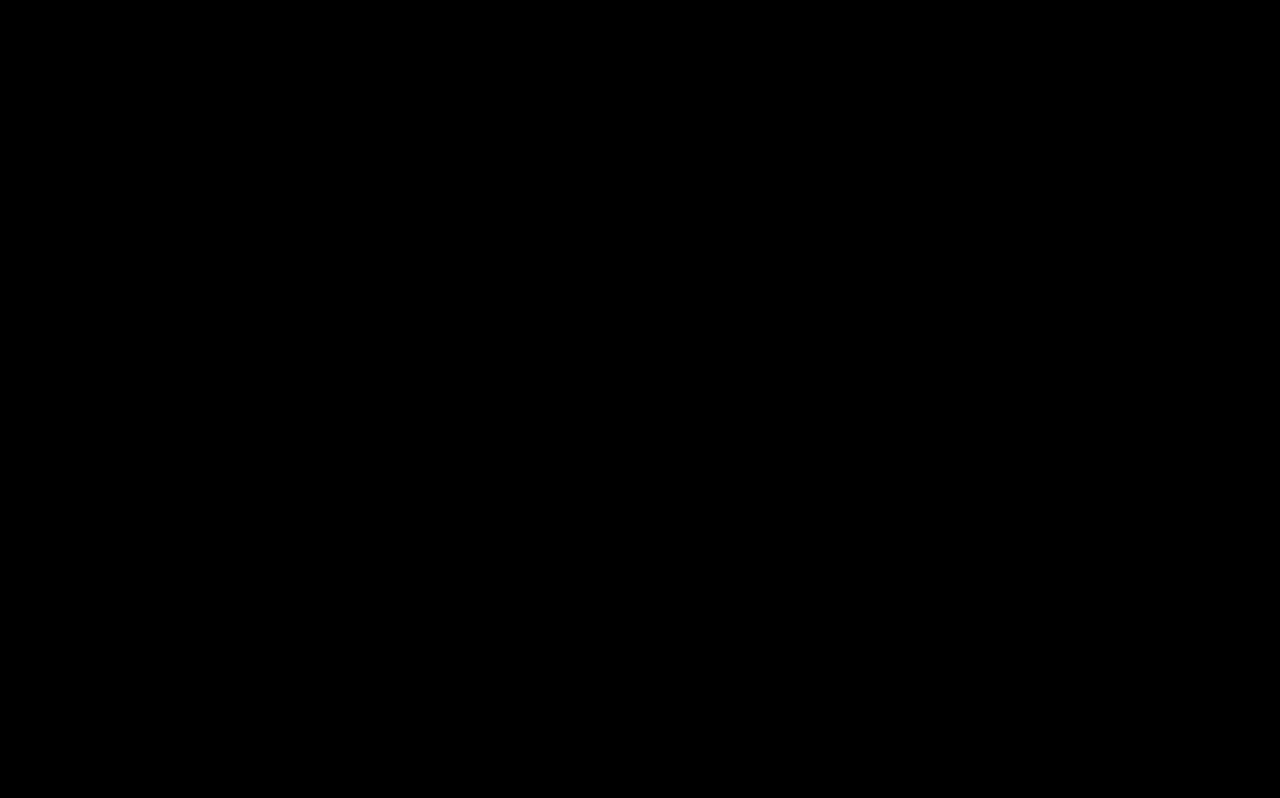
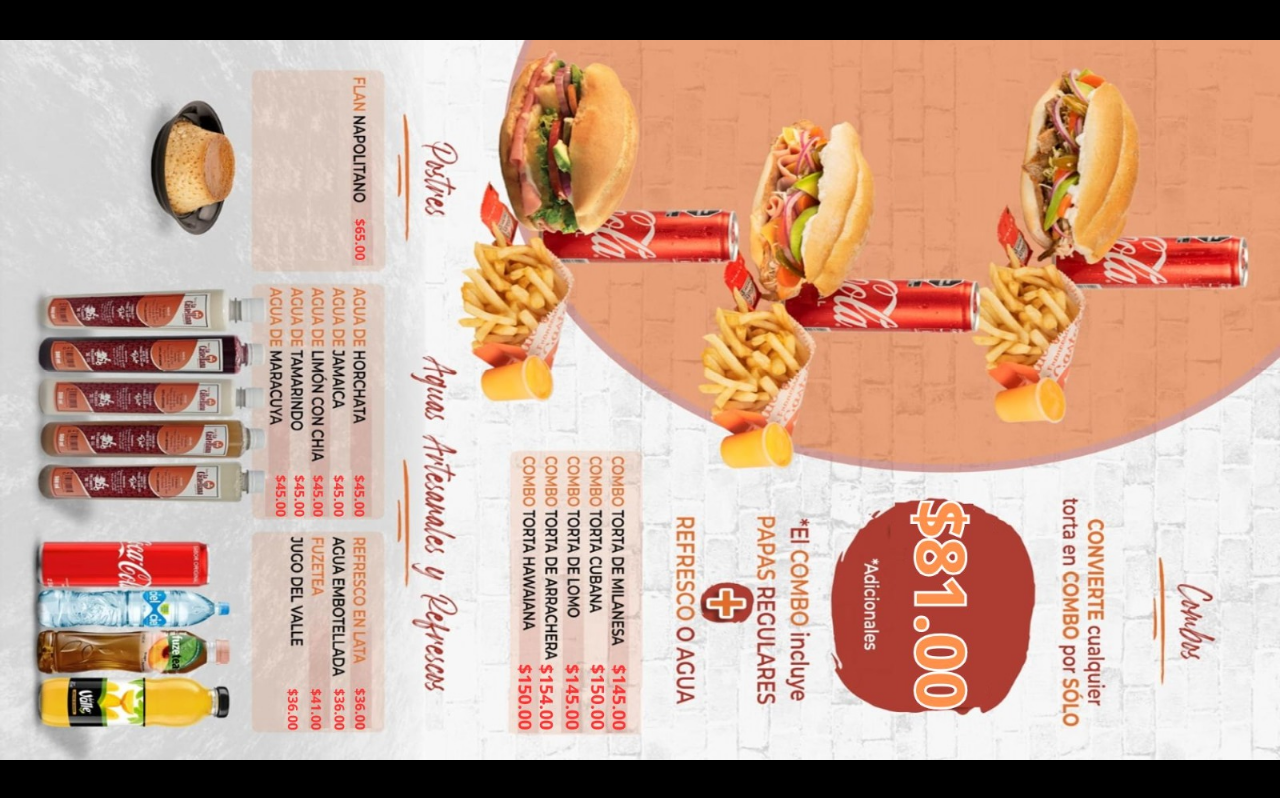
Before and after one commit to respaldosoporte512-create/tortas-castellana, a plain HTML site: page index.html in a window 1280 px wide. Drawn offline with nearby package versions, Linux system fonts and the light colour scheme.

Commit message:
Update index.html

```diff
--- a/index.html
+++ b/index.html
@@ -52,10 +52,10 @@
         <div id="carouselFullpage" class="carousel slide carousel-fullpage" data-bs-ride="carousel" data-bs-interval="20000">
             <div class="carousel-inner">
                 <div class="carousel-item active">
-                    <link rel="preload" href="./imagenes/imagen1.jpg" as="image">
+                     <img src="./imagenes/imagen1.jpg" alt="tortas">
                 </div>
                 <div class="carousel-item">
-                   <link rel="preload" href="./imagenes/imagen2.jpg" as="image">
+                     <img src="./imagenes/imagen1.jpg" alt="tortas">
                 </div>
             </div>
         </div>
```
